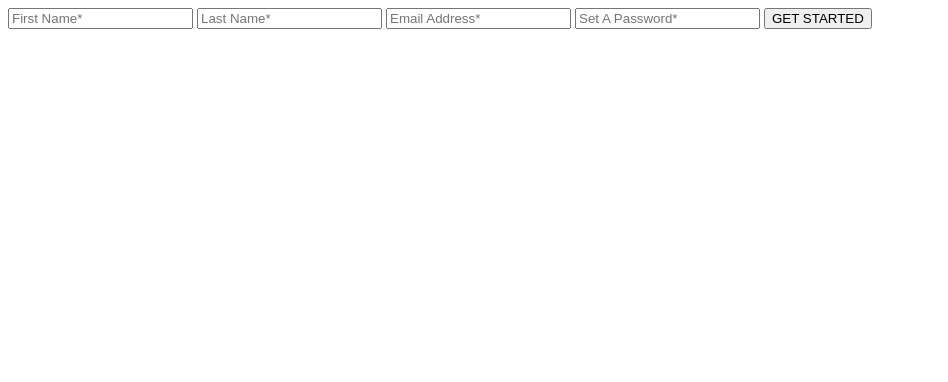
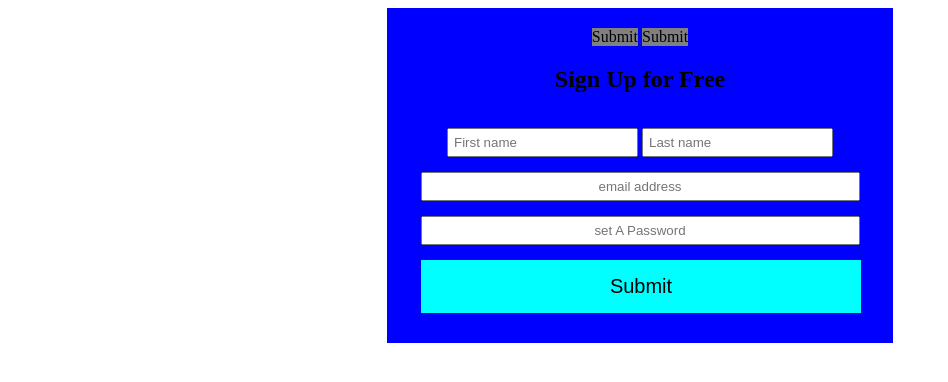
Before and after one commit to djangoamidala/Exercices---Fomulaires-en-HTML, a plain HTML site: page index.html in a window 1280 px wide. Shown: the whole page, without its empty margins (0-948 px from the left). Drawn offline with Linux system fonts and the light colour scheme.

Commit message:
update
modification formulaire

```diff
--- a/index.html
+++ b/index.html
@@ -8,12 +8,22 @@
     <link rel="stylesheet" href="style.css">
 </head>
 <body>
-    <form class="formcss">
-        <input type="text" name="firstName" id="firstName" placeholder="First Name*">
-        <input type="text" name="lastName" id="LastName" placeholder="Last Name*">
-        <input type="text" name="emailAddress" id="emailAddress" placeholder="Email Address*">
-        <input type="text" name="setPassword" id="setPassword" placeholder="Set A Password*">
-        <button class="buttonsubmit" type="submit">GET STARTED</button>
-    </form>
+    <section class="desk">
+
+        <form method="post">
+            <nav class="register">
+            <a id="buttonsign" type="submit">Submit</a>
+            <a id="buttonup" type="submit">Submit</a>
+            </nav>
+            <h2>Sign Up for Free</h2>
+            <div class="name">
+            <input type="text" id="firstName" name="firstName" placeholder="First name">
+            <input type="text" id="lastName" name="lastName" placeholder="Last name">
+            </div>
+            <input type="text" id="emailAddress" name="emailAddress" placeholder="email address">
+            <input type="text" id="setApassword" name="setApassword" placeholder="set A Password">
+            <button id="buttonsubmit" type="submit">Submit</button>
+        </form>
+    </section>
 </body>
 </html>
--- a/style.css
+++ b/style.css
@@ -0,0 +1,43 @@
+.desk {
+    text-align: center;
+    width: 40%;
+    margin: auto;
+}
+.name {
+    padding: 15px;
+}
+#emailAddress, #setApassword{
+    padding: 5px;
+    display: block;
+    text-align: center;
+    margin: auto;
+    width: 425px;
+}
+#setApassword {
+    margin-top: 15px;
+}
+#buttonsubmit {
+    margin-top: 15px;
+    padding: 15px;
+    font-size: 20px;
+    margin-left: 2px;
+    width: 440px;
+    background-color: aqua;
+    border: none;
+    margin-bottom: 30px;
+}
+#firstName, #lastName {
+    padding: 5px;
+}
+.desk {
+    background-color: blue;
+}
+h2 {
+    padding-top:-20px;
+}
+a{
+    margin-top: 20px;
+    border: none;
+    display: inline-block;
+    background-color: gray;
+}
```
